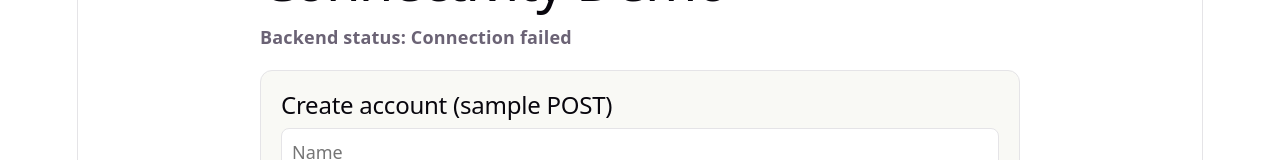
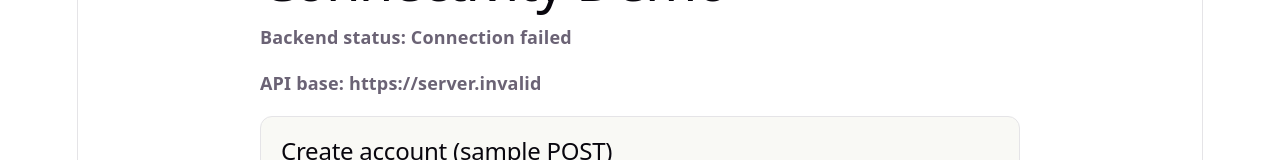
Before and after one commit to Neueda-Learning/108-08-Portfolio-Manager, a React app in the folder frontend/: page / in a window 1280 px wide. Shown: the part 132-292 px from the top of the page. Built offline with nearby package versions, Linux system fonts and the light colour scheme; no server answers; the HTML template or start-up script is replaced by a standard one.

Commit message:
frontend: use shared API helper in app

```diff
--- a/frontend/src/App.jsx
+++ b/frontend/src/App.jsx
@@ -1,5 +1,6 @@
 import { useEffect, useState } from 'react'
 import './App.css'
+import { apiFetch, getApiBaseUrl } from './api'
 
 function App() {
   const [status, setStatus] = useState('Checking connection...')
@@ -7,9 +8,10 @@ function App() {
   const [name, setName] = useState('')
   const [email, setEmail] = useState('')
   const [error, setError] = useState('')
+  const apiBaseUrl = getApiBaseUrl()
 
   const loadAccounts = async () => {
-    const response = await fetch('/api/accounts')
+    const response = await apiFetch('/accounts')
     if (!response.ok) {
       throw new Error('Could not load accounts')
     }
@@ -21,16 +23,16 @@ function App() {
   useEffect(() => {
     const initialize = async () => {
       try {
-        const pingResponse = await fetch('/api/ping')
+        const pingResponse = await apiFetch('/ping')
         if (!pingResponse.ok) {
           throw new Error('Core API not reachable')
         }
 
-        setStatus('Connected to core API')
+        setStatus('Connected to API')
         await loadAccounts()
       } catch {
         setStatus('Connection failed')
-        setError('Start the core app and confirm MySQL is running.')
+        setError('Start the core app or configure Supabase function URL.')
       }
     }
 
@@ -42,7 +44,7 @@ function App() {
     setError('')
 
     try {
-      const response = await fetch('/api/accounts', {
+      const response = await apiFetch('/accounts', {
         method: 'POST',
         headers: {
           'Content-Type': 'application/json',
@@ -58,7 +60,7 @@ function App() {
       setEmail('')
       await loadAccounts()
     } catch {
-      setError('Failed to save account. Check backend logs for details.')
+      setError('Failed to save account. Check backend or Supabase logs for details.')
     }
   }
 
@@ -66,6 +68,7 @@ function App() {
     <main className="app">
       <h1>Portfolio Manager Connectivity Demo</h1>
       <p className="status">Backend status: {status}</p>
+      <p className="status">API base: {apiBaseUrl}</p>
 
       <section className="card">
         <h2>Create account (sample POST)</h2>
--- /dev/null
+++ b/frontend/src/api.js
@@ -0,0 +1,12 @@
+const apiBaseUrl =
+  import.meta.env.VITE_SUPABASE_FUNCTIONS_URL ||
+  import.meta.env.VITE_API_BASE_URL ||
+  '/api'
+
+const normalizePath = (path) => (path.startsWith('/') ? path : `/${path}`)
+
+export const apiFetch = (path, options = {}) => {
+  return fetch(`${apiBaseUrl}${normalizePath(path)}`, options)
+}
+
+export const getApiBaseUrl = () => apiBaseUrl
```
